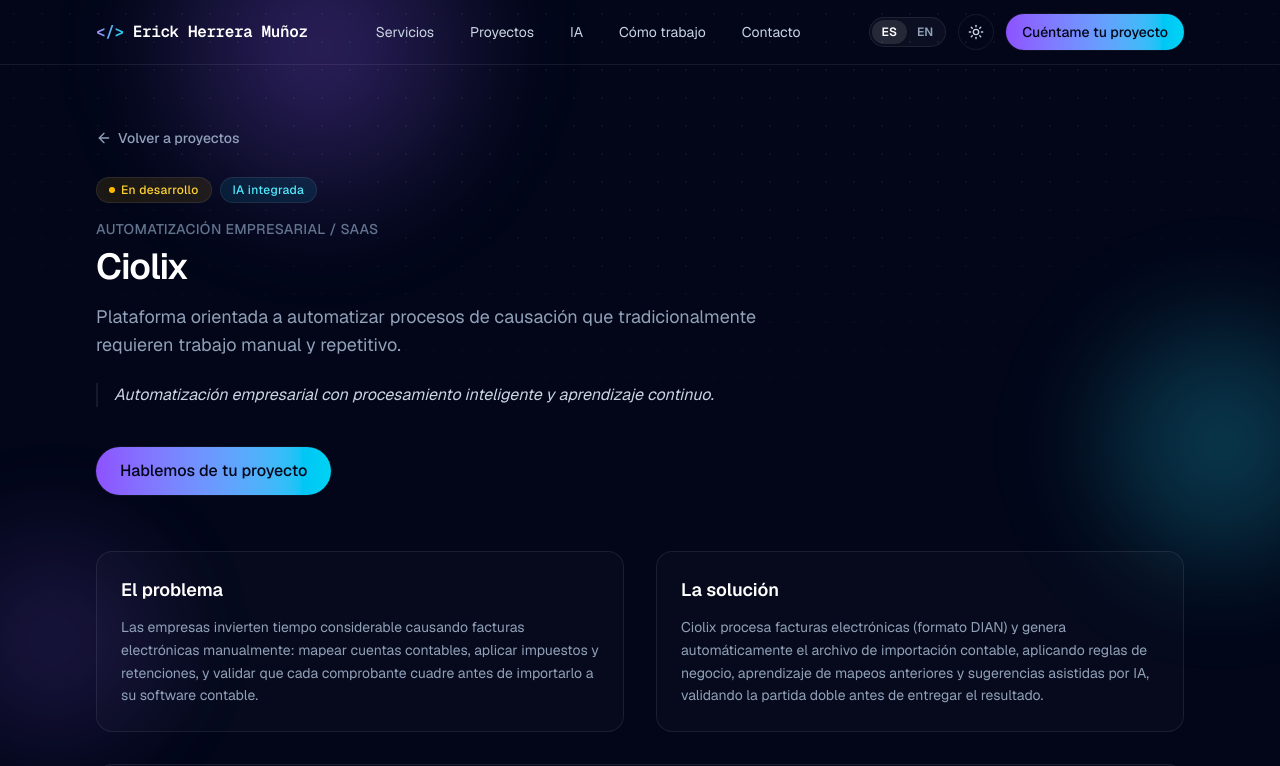
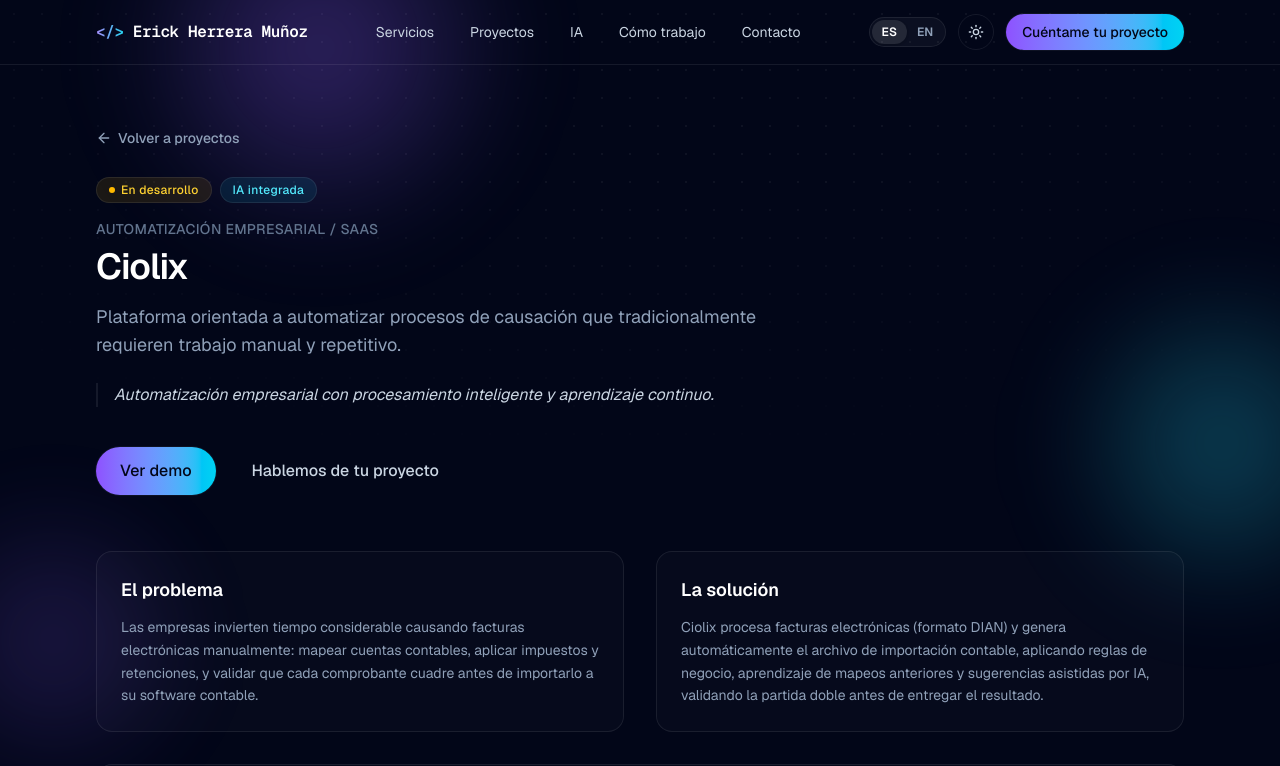
Before and after one commit to EHM2396/portafolio, a Next.js app: page /proyectos/ciolix in a window 1280 px wide. Shown: the top 766 px of the page. Built offline with nearby package versions, Linux system fonts and the light colour scheme.

Commit message:
Agregar URL de demo real de Ciolix

```diff
--- a/src/data/projects.ts
+++ b/src/data/projects.ts
@@ -50,7 +50,7 @@ export const projects: Project[] = [
       "OpenAI API",
     ],
     images: [],
-    demoUrl: undefined,
+    demoUrl: "https://smart-causation-52ig.vercel.app/",
     projectUrl: undefined,
     status: "En desarrollo",
     myRole: {
```
